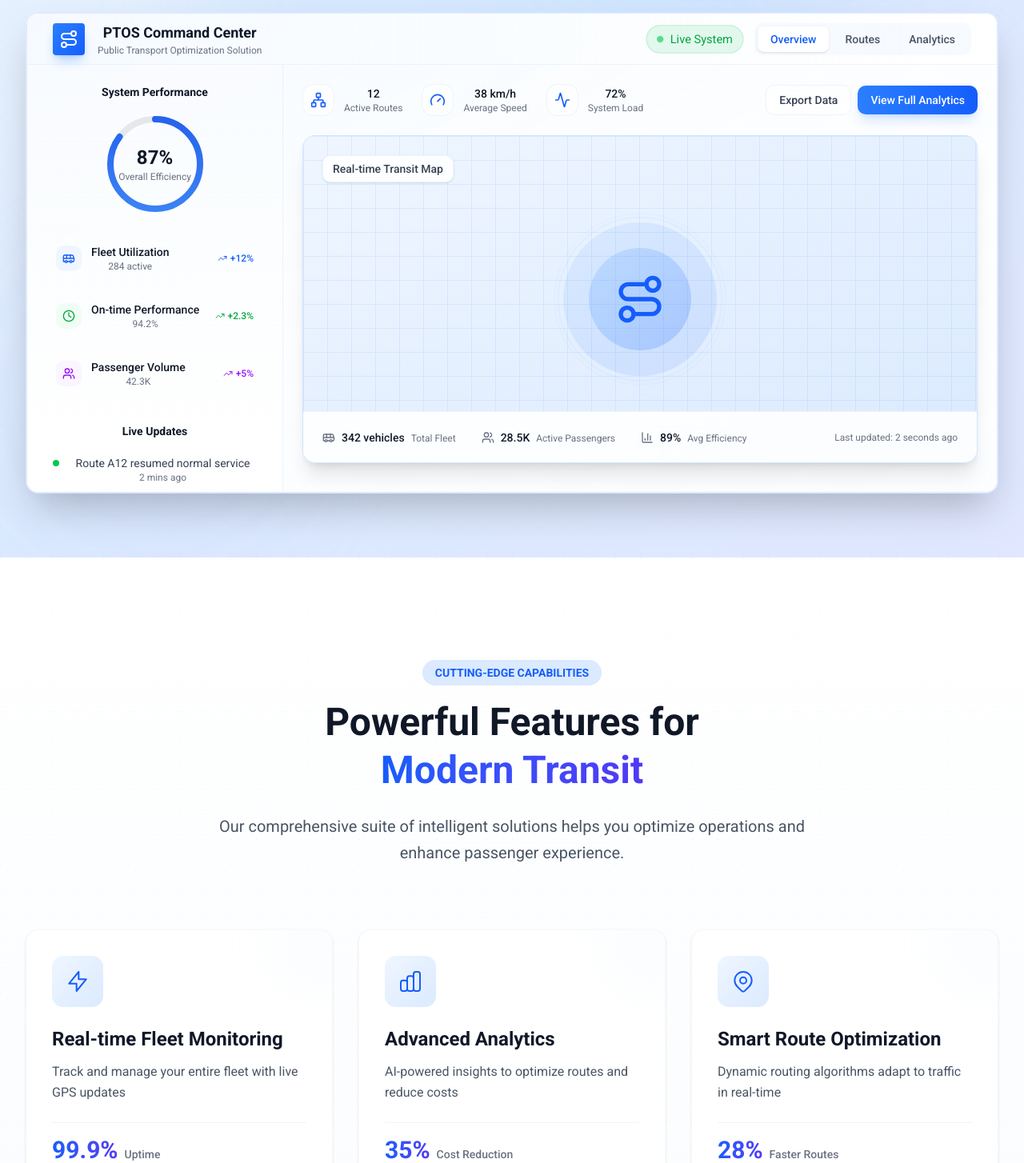
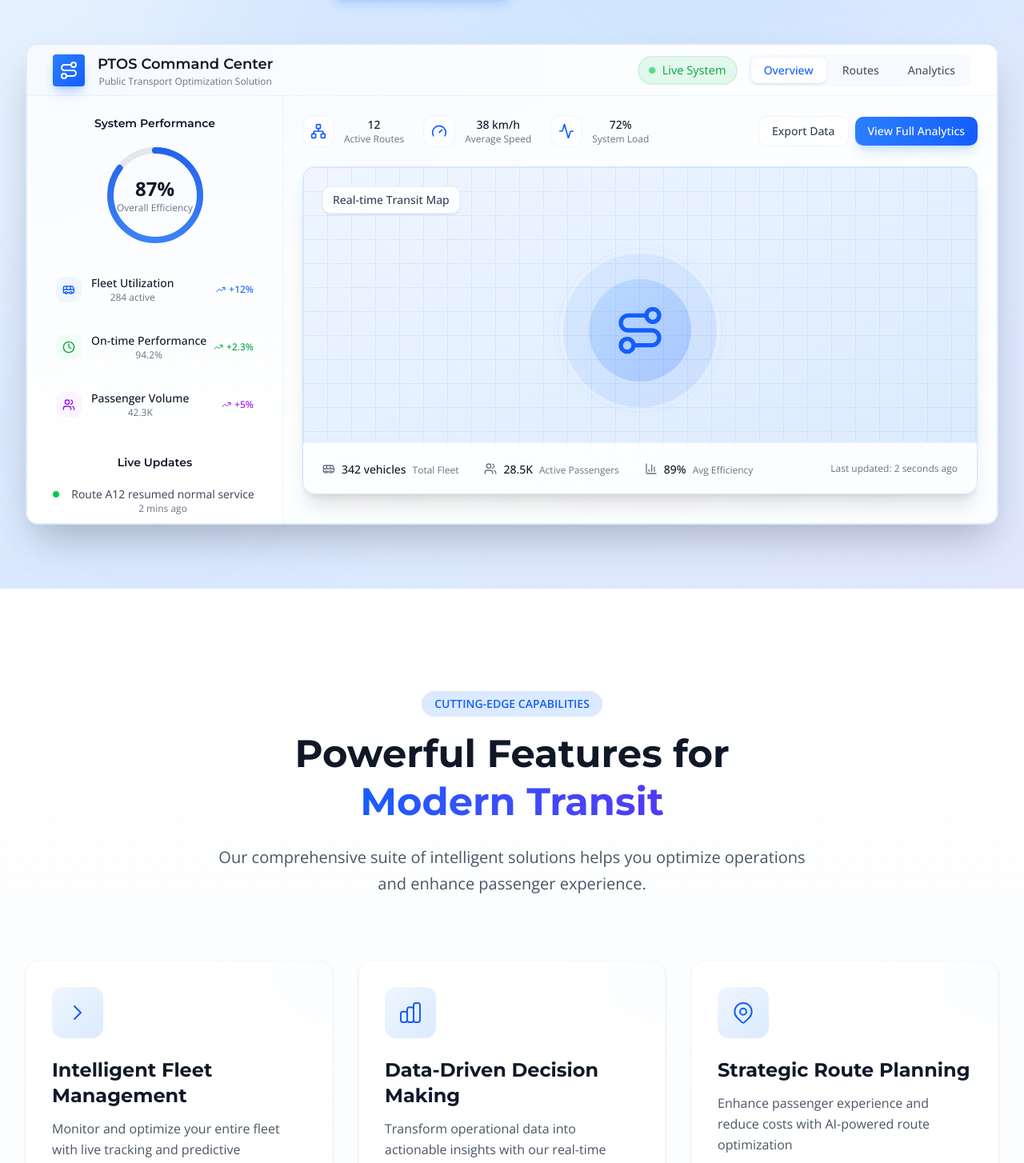
Before and after one commit to Hiteshgautam01/aplusloop, a Next.js app: page /MobilitySolutions in a window 1280 px wide. Shown: the part 621-2075 px from the top of the page at 80% size. Built offline with nearby package versions, Linux system fonts and the light colour scheme.

Commit message:
changed fonts

```diff
--- a/app/(technology)/(solutions)/MobilitySolutions/components/Ptos.tsx
+++ b/app/(technology)/(solutions)/MobilitySolutions/components/Ptos.tsx
@@ -9,13 +9,13 @@ const Ptos = () => {
     {
       icon: (
         <svg className="w-8 h-8" fill="none" stroke="currentColor" viewBox="0 0 24 24">
-          <path strokeLinecap="round" strokeLinejoin="round" strokeWidth={1.5} d="M13 10V3L4 14h7v7l9-11h-7z" />
+          <path strokeLinecap="round" strokeLinejoin="round" strokeWidth={1.5} d="M9 6l6 6m0 0l-6 6" />
         </svg>
       ),
-      title: "Real-time Fleet Monitoring",
-      description: "Track and manage your entire fleet with live GPS updates",
-      stat: "99.9%",
-      statLabel: "Uptime"
+      title: "Intelligent Fleet Management",
+      description: "Monitor and optimize your entire fleet with live tracking and predictive maintenance alerts",
+      stat: "99.8%",
+      statLabel: "Operational Efficiency"
     },
     {
       icon: (
@@ -23,10 +23,10 @@ const Ptos = () => {
           <path strokeLinecap="round" strokeLinejoin="round" strokeWidth={1.5} d="M9 19v-6a2 2 0 00-2-2H5a2 2 0 00-2 2v6a2 2 0 002 2h2a2 2 0 002-2zm0 0V9a2 2 0 012-2h2a2 2 0 012 2v10m-6 0a2 2 0 002 2h2a2 2 0 002-2m0 0V5a2 2 0 012-2h2a2 2 0 012 2v14a2 2 0 01-2 2h-2a2 2 0 01-2-2z" />
         </svg>
       ),
-      title: "Advanced Analytics",
-      description: "AI-powered insights to optimize routes and reduce costs",
-      stat: "35%",
-      statLabel: "Cost Reduction"
+      title: "Data-Driven Decision Making",
+      description: "Transform operational data into actionable insights with our real-time analytics platform",
+      stat: "40%",
+      statLabel: "Resource Optimization"
     },
     {
       icon: (
@@ -35,10 +35,10 @@ const Ptos = () => {
           <path strokeLinecap="round" strokeLinejoin="round" strokeWidth={1.5} d="M15 11a3 3 0 11-6 0 3 3 0 016 0z" />
         </svg>
       ),
-      title: "Smart Route Optimization",
-      description: "Dynamic routing algorithms adapt to traffic in real-time",
-      stat: "28%",
-      statLabel: "Faster Routes"
+      title: "Strategic Route Planning",
+      description: "Enhance passenger experience and reduce costs with AI-powered route optimization",
+      stat: "32%",
+      statLabel: "Fuel Savings"
     }
   ];
 
--- a/app/globals.css
+++ b/app/globals.css
@@ -8,6 +8,8 @@
   --color-foreground: var(--foreground);
   --font-sans: var(--font-roboto);
   --font-mono: var(--font-geist-mono);
+  --font-montserrat: var(--font-montserrat);
+  --font-open-sans: var(--font-open-sans);
   --color-sidebar-ring: var(--sidebar-ring);
   --color-sidebar-border: var(--sidebar-border);
   --color-sidebar-accent-foreground: var(--sidebar-accent-foreground);
@@ -150,7 +152,10 @@
 
 /* Custom radial gradient for background effects */
 .bg-gradient-radial {
-  background-image: radial-gradient(circle at top right, var(--tw-gradient-stops));
+  background-image: radial-gradient(
+    circle at top right,
+    var(--tw-gradient-stops)
+  );
 }
 
 html {
@@ -164,4 +169,38 @@ html {
   body {
     @apply bg-background text-foreground;
   }
+  h1 {
+    font-family: var(--font-montserrat);
+    font-weight: 600;
+  }
+  h2 {
+    font-family: var(--font-montserrat);
+    font-weight: 600;
+  }
+  div {
+    font-family: var(--font-open-sans);
+    font-weight: 400;
+    font-size: 1rem;
+  }
+  h4 {
+    font-family: var(--font-montserrat);
+    font-weight: 600;
+  }
+  h5 {
+    font-family: var(--font-montserrat);
+    font-weight: 600;
+  }
+  h6 {
+    font-family: var(--font-montserrat);
+    font-weight: 600;
+  }
+  p {
+    font-family: var(--font-open-sans);
+    font-weight: 400;
+    font-size: 1rem;
+  }
+  h3 {
+    font-family: var(--font-montserrat);
+    font-weight: 600;
+  }
 }
--- a/app/layout.tsx
+++ b/app/layout.tsx
@@ -1,5 +1,11 @@
 import type { Metadata } from "next";
-import { Geist, Geist_Mono, Roboto } from "next/font/google";
+import {
+  Geist,
+  Geist_Mono,
+  Roboto,
+  Montserrat,
+  Open_Sans,
+} from "next/font/google";
 import "./globals.css";
 import { ThemeProvider } from "@/components/theme-provider";
 import { Navbar } from "@/components/Navbar";
@@ -9,6 +15,18 @@ import { Suspense } from "react";
 const roboto = Roboto({
   weight: ["400", "500", "700"],
   subsets: ["latin"],
+});
+
+const montserrat = Montserrat({
+  variable: "--font-montserrat",
+  subsets: ["latin"],
+  weight: ["400", "500", "600", "700"],
+});
+
+const openSans = Open_Sans({
+  variable: "--font-open-sans",
+  subsets: ["latin"],
+  weight: ["400", "500", "600", "700"],
 });
 
 const geistSans = Geist({
@@ -34,7 +52,7 @@ export default function RootLayout({
   return (
     <html lang="en">
       <body
-        className={`${geistSans.variable} ${geistMono.variable} ${roboto.className} antialiased`}
+        className={`${geistSans.variable} ${geistMono.variable} ${montserrat.variable} ${openSans.variable} ${roboto.className} antialiased`}
       >
         <Suspense fallback={<div>Loading...</div>}>
           {/* <ThemeProvider
@@ -43,6 +61,7 @@ export default function RootLayout({
           // enableSystem
           disableTransitionOnChange
         > */}
+
           <Navbar />
 
           {children}
```
Also changed, not shown: app/(technology)/(services)/DigitalTransformationServices/Development.tsx (+117 -50 lines).
